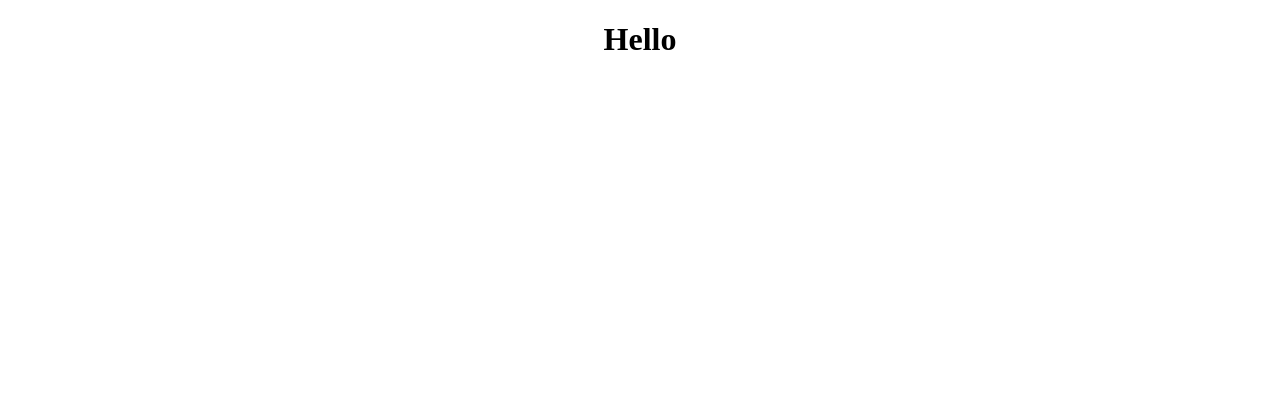
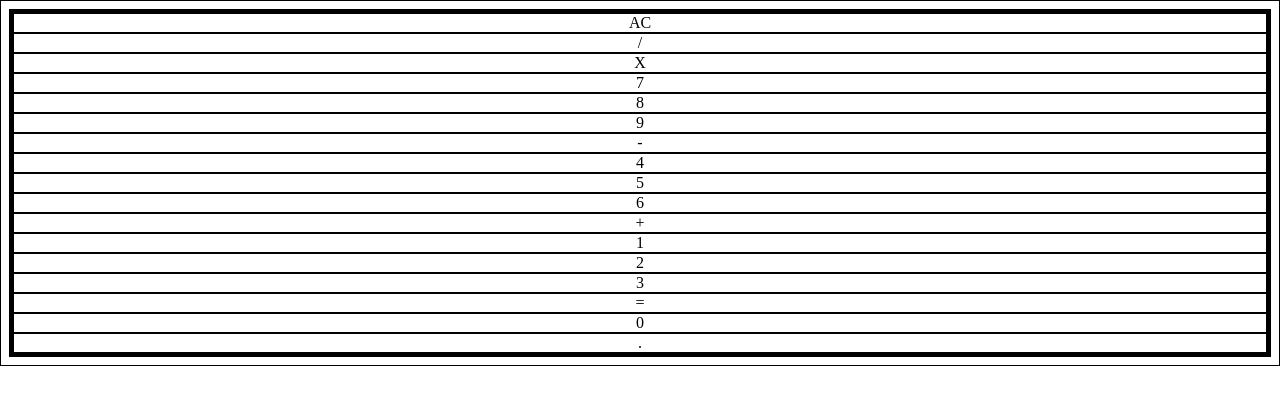
Before and after one commit to errami01/javaScript-calculator, a React (Create React App) app: page / in a window 1280 px wide. Shown: the top 404 px of the page. Built offline with nearby package versions, Linux system fonts and the light colour scheme.

Commit message:
Create keys array and wrap them in dev using map

```diff
--- a/public/index.html
+++ b/public/index.html
@@ -4,13 +4,10 @@
     <meta charset="utf-8" />
     <meta name="viewport" content="width=device-width, initial-scale=1" />
     <meta name="theme-color" content="#000000" />
-    <meta
-      name="description"
-      content="Web site created using create-react-app"
-    />
 
 
-    <title>React App</title>
+
+    <title>JavaScript Calculator</title>
   </head>
   <body>
     <noscript>You need to enable JavaScript to run this app.</noscript>
--- a/src/App.css
+++ b/src/App.css
@@ -1,3 +1,6 @@
+*{
+  border:0.5px solid
+}
 .App {
   text-align: center;
 }
--- a/src/App.js
+++ b/src/App.js
@@ -1,9 +1,17 @@
 import './App.css';
+function App() {
+const keys =['AC', '/','X', 7, 8, 9, '-', 4, 5, 6, '+', 1,2,3, '=', 0,'.']
 
-function App() {
+  const calcKeys = keys.map((key)=>{
+    return  (<div key={key}>{key}</div>)
+  })
   return (
+
     <div className="App">
-      <h1>Hello</h1>
+      <div className='keyboard-grid'>
+        {calcKeys}
+      </div>
+
     </div>
   );
 }
```
